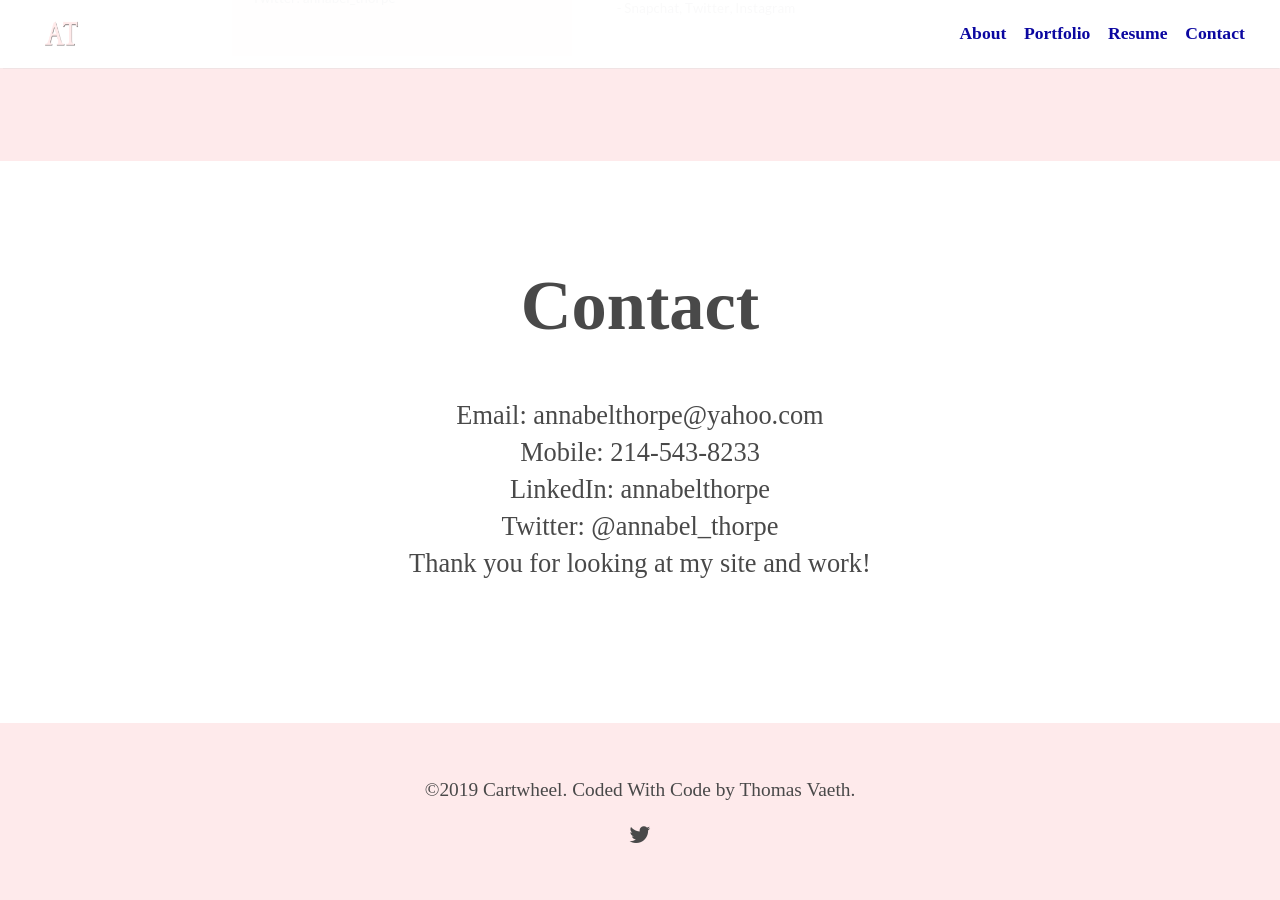
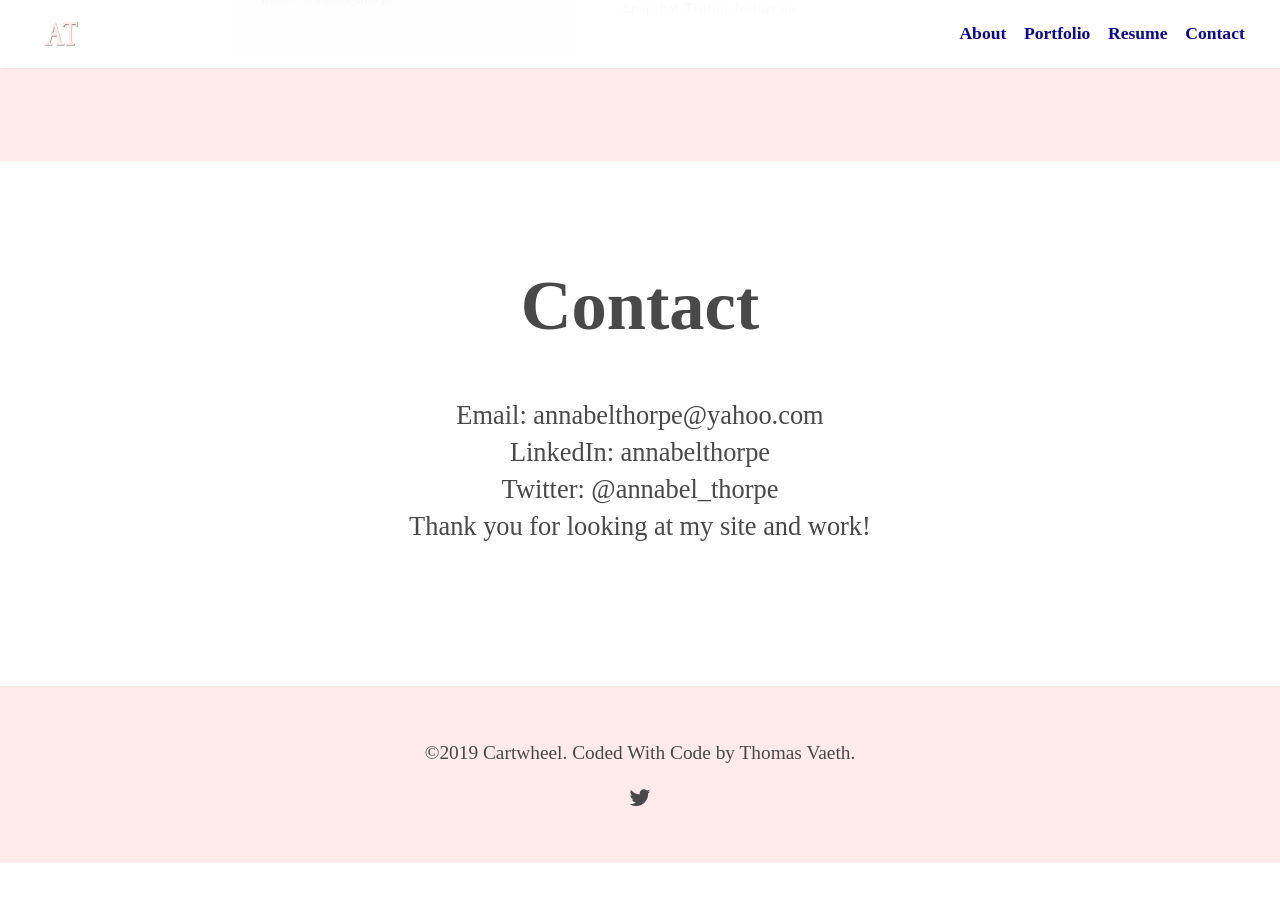
Before and after one commit to annabelthorpe/annabelthorpe.github.io, a Jekyll site: the page built from index.html, in a window 1280 px wide and 900 px high, scrolled down 5767 px. Built offline with Jekyll 4.4.1, drawn with Linux system fonts in a browser that asks for light colours; some web fonts are replaced; after the commit the page ends 6630 px from its top, so only the background shows below that.

Commit message:
“update”

```diff
--- a/index.html
+++ b/index.html
@@ -61,7 +61,6 @@ layout: default
             <h1 class="section-header">Contact</h1>
             <div class="about">
               <p class="about__text">Email: annabelthorpe@yahoo.com</p>
-              <p class="about__text">Mobile: 214-543-8233</p>
               <p class="about__text">LinkedIn: annabelthorpe</p>
               <p class="about__text">Twitter: @annabel_thorpe</p>
               <p class="about__text">Thank you for looking at my site and work!</p>
```
